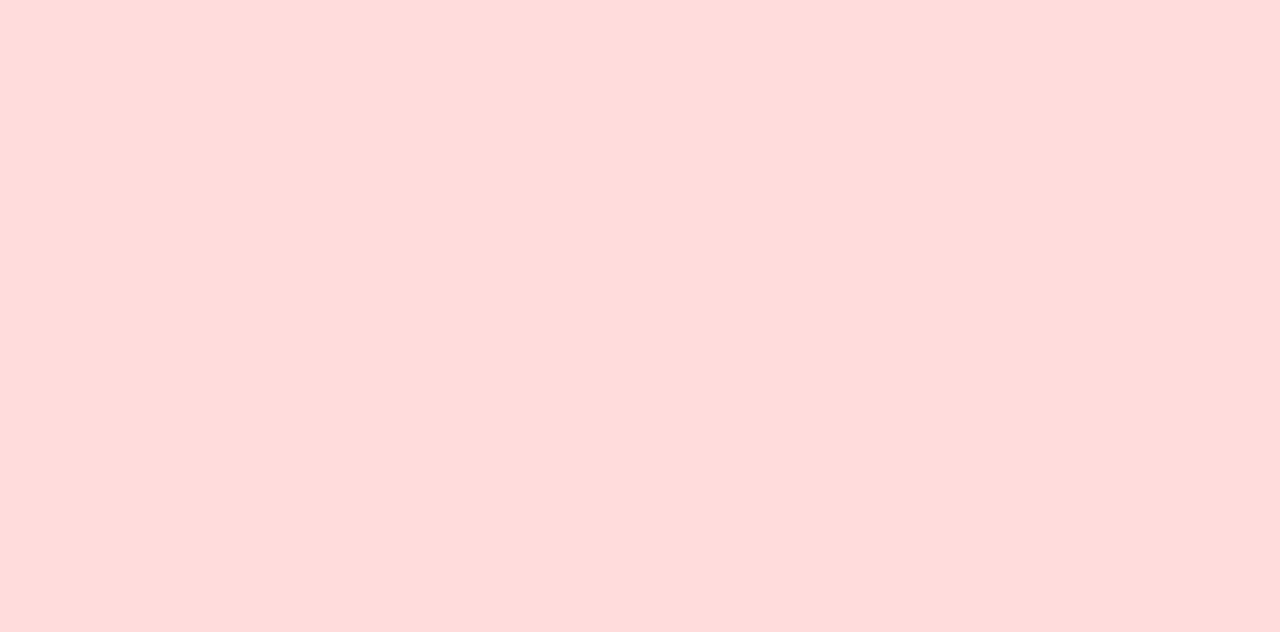
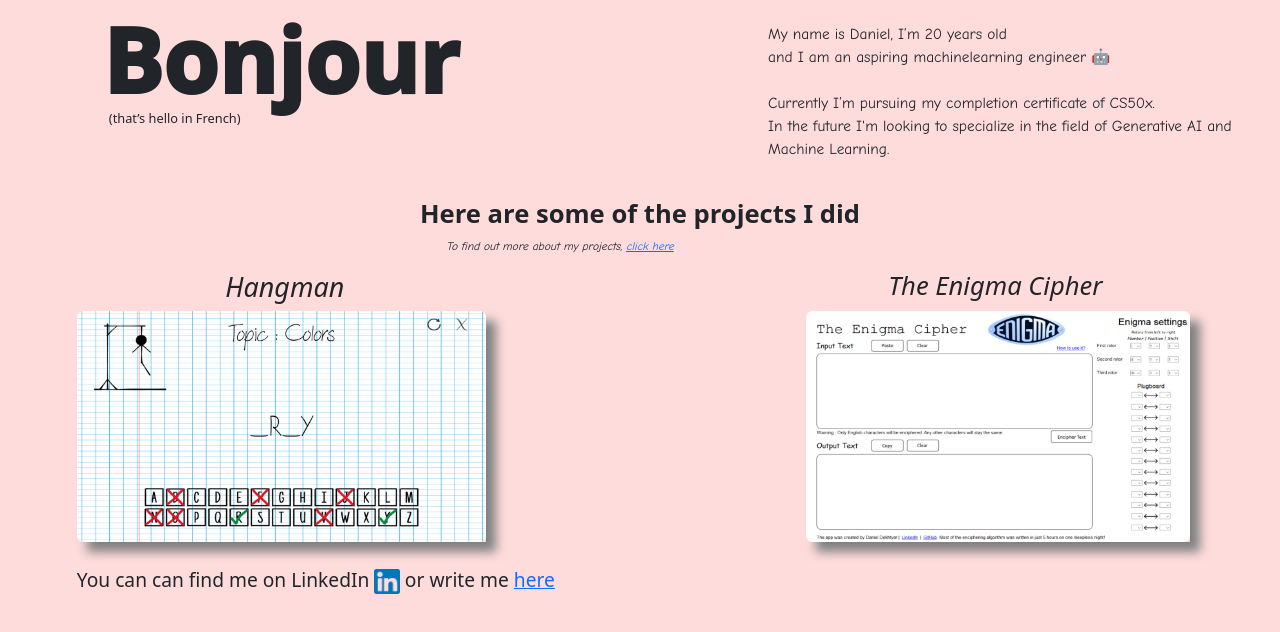
Before and after one commit to DanielDekhtyar/CS50x, a plain HTML site: page Week 8 - HTML, CSS, JavaScript/homepage/index.html in a window 1280 px wide. Drawn offline with nearby package versions, Linux system fonts and the light colour scheme.

Commit message:
Week 8 - HTML, CSS, JavaScript is done and submitted successfully

```diff
--- /dev/null
+++ b/Week 8 - HTML, CSS, JavaScript/homepage/css/index.css
@@ -0,0 +1,96 @@
+#bonjour {
+    font-weight: 1000;
+    font-size: 7vw;
+    max-width: 100%;
+    margin-left: 8vw;
+    margin-top: 0.5vw;
+}
+
+#below-bonjour {
+    font-size: 1vw;
+    max-width: 100%;
+    margin-left: 8.5vw;
+    margin-top: -1vw;
+
+}
+
+#about-me {
+    font-size: 1.2vw;
+    margin-left: 60vw;
+    margin-top: -9.5vw;
+    font-family: Comic Sans MS
+}
+
+#project-showcase-text {
+    font-weight: bold;
+    text-align: center;
+    margin-top: 3vw;
+    font-size: 2vw;
+}
+
+#more-about-projects {
+    text-align: center;
+    margin-right: 12.5vw;
+    font-size: 0.9vw;
+    font-style: italic;
+    font-family: Comic Sans MS
+}
+
+#project-headings {
+    display: flex;
+    flex-direction: row;
+}
+#hangman-heading {
+    font-size: 2.1vw;
+    font-style: italic;
+    margin-left: 17.6vw;
+}
+
+#enigma-heading {
+    font-size: 2vw;
+    font-style: italic;
+    margin-left: 42.5vw;
+}
+
+#project-pictures {
+    display: flex;
+}
+
+#hangman-pic {
+    display: block;
+    width: 32vw;
+    height: 100%;
+    margin-left: 6vw;
+    box-shadow: 10px 10px 10px grey;
+}
+
+#hangman-pic:hover {
+    cursor: pointer;
+}
+
+#enigma-pic {
+    display: block;
+    width: 30vw;
+    height: 18vw;
+    margin-left: 25vw;
+    box-shadow: 10px 10px 10px grey;
+}
+
+#enigma-pic:hover {
+    cursor: pointer;
+}
+
+#contact-me-text {
+    margin-left: 6vw;
+    font-size: 1.5vw;
+    margin-top: 2vw;
+}
+
+#LinkedIn {
+    width: 2vw;
+}
+
+#LinkedIn:hover {
+    cursor: pointer;
+    box-shadow: 0px 0px 10px #079ae9;
+}
--- a/Week 8 - HTML, CSS, JavaScript/homepage/index.html
+++ b/Week 8 - HTML, CSS, JavaScript/homepage/index.html
@@ -2,13 +2,62 @@
 
 <html lang="en">
     <head>
-        <link href="https://cdn.jsdelivr.net/npm/bootstrap@5.2.3/dist/css/bootstrap.min.css" rel="stylesheet" integrity="sha384-rbsA2VBKQhggwzxH7pPCaAqO46MgnOM80zW1RWuH61DGLwZJEdK2Kadq2F9CUG65" crossorigin="anonymous">
-        <script src="https://cdn.jsdelivr.net/npm/bootstrap@5.2.3/dist/js/bootstrap.bundle.min.js" integrity="sha384-kenU1KFdBIe4zVF0s0G1M5b4hcpxyD9F7jL+jjXkk+Q2h455rYXK/7HAuoJl+0I4" crossorigin="anonymous"></script>
-        <link href="styles.css" rel="stylesheet">
+        <link
+            href="https://cdn.jsdelivr.net/npm/bootstrap@5.2.3/dist/css/bootstrap.min.css"
+            rel="stylesheet"
+            integrity="sha384-rbsA2VBKQhggwzxH7pPCaAqO46MgnOM80zW1RWuH61DGLwZJEdK2Kadq2F9CUG65"
+            crossorigin="anonymous"
+        />
+        <link href="styles.css" rel="stylesheet" />
+        <link href="css/index.css" rel="stylesheet" />
         <title>CS50x Homepage</title>
-        <link rel="icon" href="assets/logo.png">
+        <link rel="icon" href="images/logo.png" />
+        <meta name="viewport" content="width=device-width, initial-scale=1.0" />
     </head>
     <body>
-
+        <div>
+            <h1 id="bonjour">Bonjour</h1>
+            <p id="below-bonjour">(that’s hello in French)</p>
+            <p id="about-me">
+                My name is Daniel, I’m 20 years old <br />
+                and I am an aspiring machinelearning engineer 🤖 <br />
+                <br />
+                Currently I’m pursuing my completion certificate of CS50x.
+                <br />
+                In the future I'm looking to specialize in the field of Generative AI and Machine Learning.
+            </p>
+        </div>
+        <h3 id="project-showcase-text">Here are some of the projects I did</h3>
+        <p id="more-about-projects">
+            To find out more about my projects,
+            <a href="pages/projects.html">click here</a>
+        </p>
+        <div id="project-headings">
+            <h5 id="hangman-heading">Hangman</h5>
+            <h5 id="enigma-heading">The Enigma Cipher</h5>
+        </div>
+        <div id="project-pictures">
+            <img
+                id="hangman-pic"
+                src="images/hangman_project.png"
+                alt="Hangman Game"
+            />
+            <img
+                id="enigma-pic"
+                src="images/The_Enigma_Cipher_project.png"
+                alt="The Enigma Cipher"
+            />
+        </div>
+        <h3 id="contact-me-text">
+            You can can find me on LinkedIn
+            <img id="LinkedIn" src="images/linkedin.png" alt="LinkedIn" /> or write me
+            <a href="pages/contact_me.html">here</a>
+        </h3>
+        <script
+            src="https://cdn.jsdelivr.net/npm/bootstrap@5.2.3/dist/js/bootstrap.bundle.min.js"
+            integrity="sha384-kenU1KFdBIe4zVF0s0G1M5b4hcpxyD9F7jL+jjXkk+Q2h455rYXK/7HAuoJl+0I4"
+            crossorigin="anonymous"
+        ></script>
+        <script src="js/index.js"></script>
     </body>
 </html>
--- /dev/null
+++ b/Week 8 - HTML, CSS, JavaScript/homepage/js/index.js
@@ -0,0 +1,30 @@
+/*
+* Code for the index.html page
+*/
+
+/*
+* Event listeners
+*/
+const hangmanImage = document.getElementById('hangman-pic');
+hangmanImage.addEventListener('click', hangmanClick);
+
+const enigmaImage = document.getElementById('enigma-pic');
+enigmaImage.addEventListener('click', enigmaClick)
+
+const LinkedIn = document.getElementById('LinkedIn');
+LinkedIn.addEventListener('click', LinkedInClick);
+
+// Open the GitHub repository for the Hangman game
+function hangmanClick() {
+    window.open('https://github.com/DanielDekhtyar/Hangman-with-Pygame')
+}
+
+// Open the GitHub repository for The Enigma Cipher
+function enigmaClick() {
+    window.open('https://github.com/DanielDekhtyar/The-Enigma-Cipher')
+}
+
+// Open my LinkedIn
+function LinkedInClick() {
+    window.open('https://www.linkedin.com/in/daniel-dekhtyar/')
+}
```
